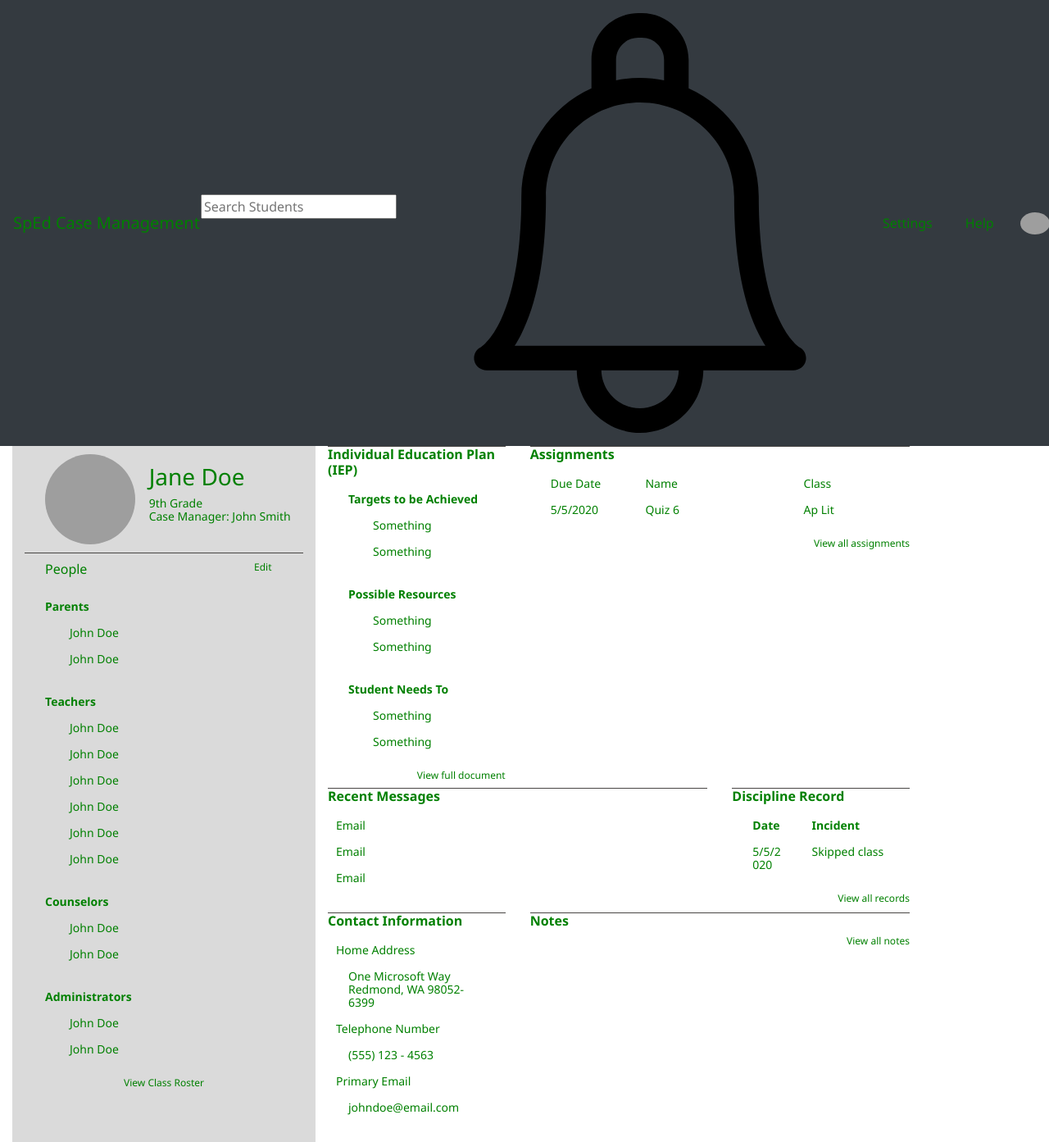
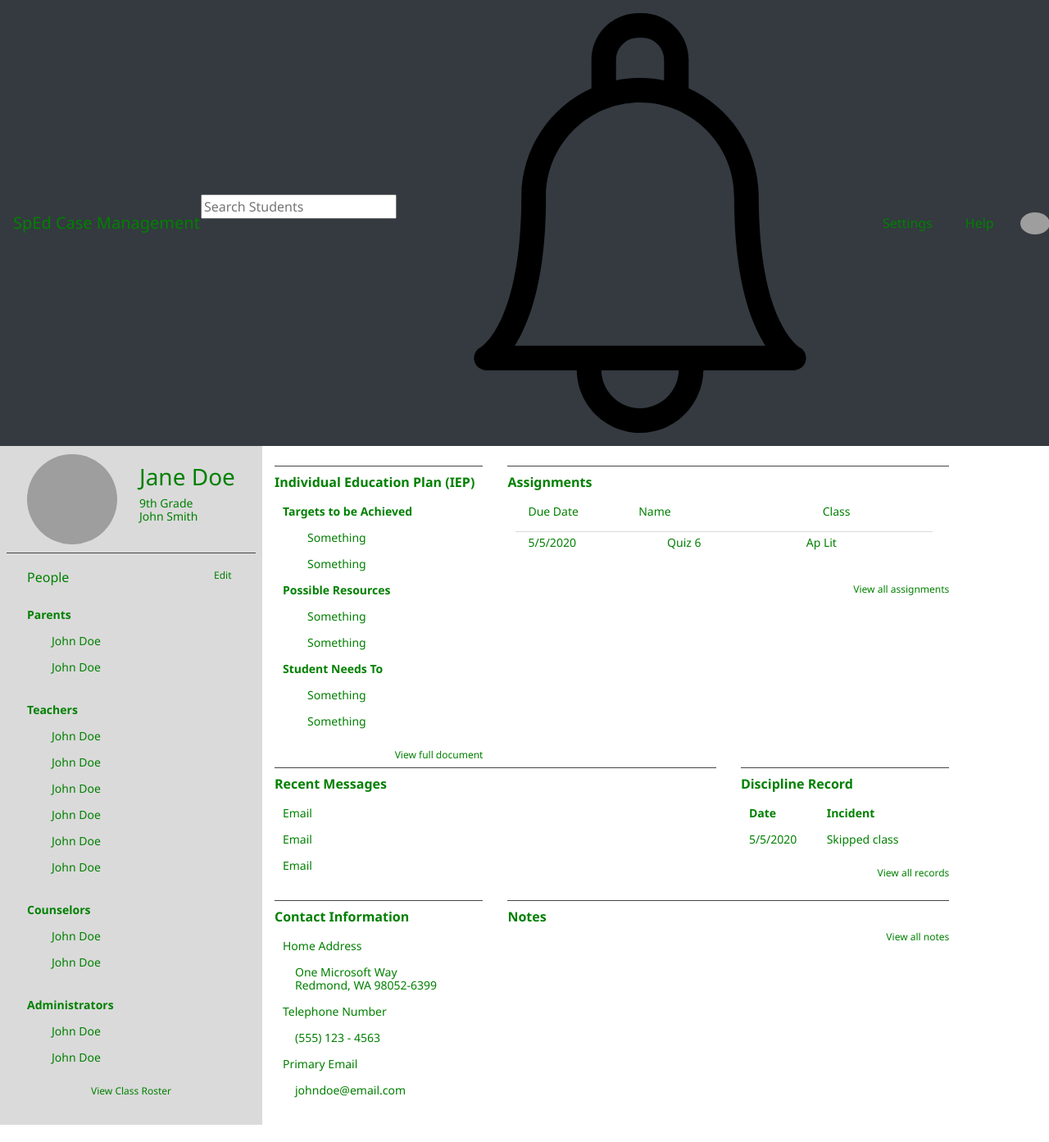
Before and after one commit to verndrade/sped-case-manager, a Django app: page /casemanager/ in a window 1280 px wide. Shown: the whole page at 82% size. After the commit the page ends 1372 px from the top, so only its background shows below. Run offline with Django 3.2, Linux system fonts and the light colour scheme; some libraries are stand-ins or nearby versions; grey boxes are pictures that could not be loaded.

Commit message:
Adjusted spacing

```diff
--- a/templates/base.html
+++ b/templates/base.html
@@ -58,6 +58,7 @@ a {
     border-radius: 0;
     border-top: 1px var(--dark) solid;
     height: 100%;
+    padding-top: 10px;
 }
 
 .small {
@@ -85,8 +86,14 @@ a {
   color: var(--grey)
 }
 
+.table {
+  border-top: 1px solid var(--grey);
+  padding-top: 5px;
+}
+
 .container {
   margin: 10px;
+  padding-x: 0px;
 }
 
 .sidebar {
@@ -97,10 +104,10 @@ a {
 
   <meta name="viewport" content="width=device-width, initial-scale=1.0">
 </head>
-<body class="d-flex flex-column">
+<body>
   {% include 'navbar.html' %}
 
-  <div class="container flex-fill m-0">
+  <div>
     {% block content %}
     {% endblock %}
   </div>
--- a/templates/case-manager/assignments.html
+++ b/templates/case-manager/assignments.html
@@ -9,9 +9,9 @@
             <div class="col-lg-5"><p>Name</p></div>
             <div class="col-lg-4"><p>Class</p></div>
         </div>
-        <div class="row">
-            <div class="col-lg-3"><p>5/5/2020</p></div>
-            <div class="col-lg-5"><p>Quiz 6</p></div>
+        <div class="row table">
+            <div class="col-lg-4"><p>5/5/2020</p></div>
+            <div class="col-lg-4"><p>Quiz 6</p></div>
             <div class="col-lg-4"><p>Ap Lit</p></div>
         </div>
     </div>
--- a/templates/case-manager/discipline.html
+++ b/templates/case-manager/discipline.html
@@ -3,7 +3,7 @@
 <div class="card">
     <h3 class="bold">Discipline Record</h3>
 
-    <div class="container">
+    <div class="container px-0">
         <div class="row bold">
             <div class="col-lg-4"><p>Date</p></div>
             <div class="col-lg-8"><p>Incident</p></div>
--- a/templates/case-manager/iep.html
+++ b/templates/case-manager/iep.html
@@ -3,8 +3,8 @@
 <div class="card">
     <h3 class="bold">Individual Education Plan (IEP)</h3>
 
-    <div class="container">
-        <div class="row grey">
+    <div class="container px-0">
+        <div class="row">
             <div class="col-lg-12 bold"><p>Targets to be Achieved</p></div>
         </div>
         <div class="row">
@@ -15,10 +15,8 @@
             <div class="col-lg-1"><p></p></div>
             <div class="col-lg-10"><p>Something</p></div>
         </div>
-    </div>
 
-    <div class="container">
-        <div class="row grey">
+        <div class="row">
             <div class="col-lg-12 bold"><p>Possible Resources</p></div>
         </div>
         <div class="row">
@@ -29,10 +27,8 @@
             <div class="col-lg-1"><p></p></div>
             <div class="col-lg-10"><p>Something</p></div>
         </div>
-    </div>
 
-    <div class="container">
-        <div class="row grey">
+        <div class="row">
             <div class="col-lg-12 bold"><p>Student Needs To</p></div>
         </div>
         <div class="row">
--- a/templates/case-manager/student-card.html
+++ b/templates/case-manager/student-card.html
@@ -2,12 +2,12 @@
 
     <div class="container">
         <div class="row">
-            <div class="col-lg-5">
+            <div class="col-lg-6">
                 <img class="rounded-circle" width=110 height=110 style="object-fit: cover" src="https://images.pexels.com/photos/1288171/pexels-photo-1288171.jpeg?auto=compress&cs=tinysrgb&dpr=2&h=750&w=1260"/>
             </div>
-            <div class="col-lg-7 my-auto">
+            <div class="col-lg-6 my-auto">
                 <div class="row"><h1>Jane Doe</h1></div>
-                <div class="row"><p>9th Grade<br>Case Manager: John Smith</p></div>
+                <div class="row"><p>9th Grade<br><a href="#">John Smith</a></p></div>
             </div>
         </div>
     </div>
--- a/templates/casemanager.html
+++ b/templates/casemanager.html
@@ -4,10 +4,10 @@
 {% block content %}
     <div class="container-fluid">
         <div class="row">
-            <div class="col-lg-4 sidebar">
+            <div class="col-lg-3 px-2 sidebar">
                 {% include 'case-manager/sidebar.html' %}
             </div>
-            <div class="col-lg-8" width=100%>
+            <div class="col-lg-8 mt-4" width=100%>
                 <div class="row mb-2">
                     <div class="col-lg-4">{% include 'case-manager/iep.html' %}</div>
                     <div class="col-lg-8">{% include 'case-manager/assignments.html' %}</div>
```
